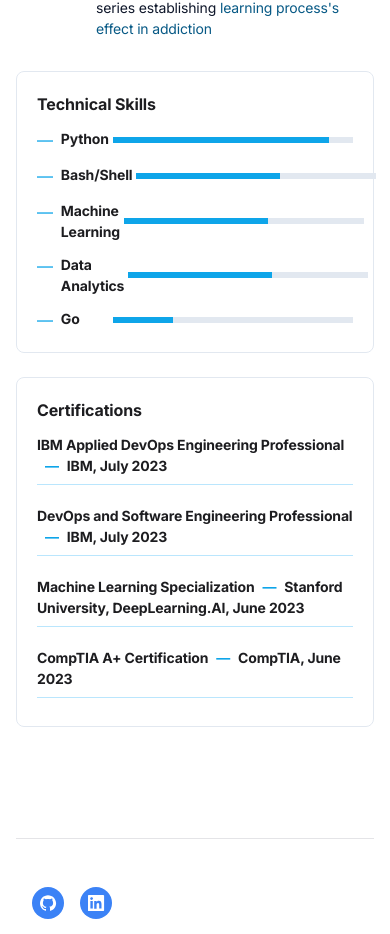
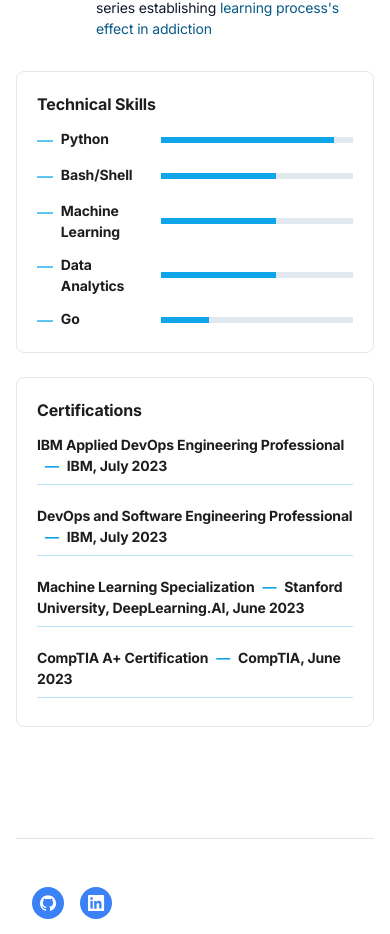
Before and after one commit to christopherkeim/christopherkeim-xyz, a Next.js app: page / in a window 390 px wide. Shown: the part 2178-3112 px from the top of the page. Built offline with nearby package versions, Linux system fonts and the light colour scheme.

Commit message:
Set skill width for mobile view

```diff
--- a/components/Widgets/WidgetSkills.tsx
+++ b/components/Widgets/WidgetSkills.tsx
@@ -9,7 +9,7 @@
             <a className="text-sm font-[650]">Python</a>
           </div>
           <div
-            className={`relative h-1.5 w-60 shrink-0 bg-slate-200 before:absolute before:inset-0 before:w-[90%] before:bg-sky-500 dark:bg-slate-700 sm:w-80 md:w-20 lg:w-24`}
+            className={`relative h-1.5 w-48 shrink-0 bg-slate-200 before:absolute before:inset-0 before:w-[90%] before:bg-sky-500 dark:bg-slate-700 sm:w-80 md:w-20 lg:w-24`}
             role="progressbar"
             aria-valuenow={90}
             aria-valuemin={0}
@@ -22,7 +22,7 @@
             <a className="text-sm font-[650]">Bash/Shell</a>
           </div>
           <div
-            className={`relative h-1.5 w-60 shrink-0 bg-slate-200 before:absolute before:inset-0 before:w-[60%] before:bg-sky-500 dark:bg-slate-700 sm:w-80 md:w-20 lg:w-24`}
+            className={`relative h-1.5 w-48 shrink-0 bg-slate-200 before:absolute before:inset-0 before:w-[60%] before:bg-sky-500 dark:bg-slate-700 sm:w-80 md:w-20 lg:w-24`}
             role="progressbar"
             aria-valuenow={60}
             aria-valuemin={0}
@@ -35,7 +35,7 @@
             <a className="text-sm font-[650]">Machine Learning</a>
           </div>
           <div
-            className={`relative h-1.5 w-60 shrink-0 bg-slate-200 before:absolute before:inset-0 before:w-[60%] before:bg-sky-500 dark:bg-slate-700 sm:w-80 md:w-20 lg:w-24`}
+            className={`relative h-1.5 w-48 shrink-0 bg-slate-200 before:absolute before:inset-0 before:w-[60%] before:bg-sky-500 dark:bg-slate-700 sm:w-80 md:w-20 lg:w-24`}
             role="progressbar"
             aria-valuenow={60}
             aria-valuemin={0}
@@ -48,7 +48,7 @@
             <a className="text-sm font-[650]">Data Analytics</a>
           </div>
           <div
-            className={`relative h-1.5 w-60 shrink-0 bg-slate-200 before:absolute before:inset-0 before:w-[60%] before:bg-sky-500 dark:bg-slate-700 sm:w-80 md:w-20 lg:w-24`}
+            className={`relative h-1.5 w-48 shrink-0 bg-slate-200 before:absolute before:inset-0 before:w-[60%] before:bg-sky-500 dark:bg-slate-700 sm:w-80 md:w-20 lg:w-24`}
             role="progressbar"
             aria-valuenow={60}
             aria-valuemin={0}
@@ -61,7 +61,7 @@
             <a className="text-sm font-[650]">Go</a>
           </div>
           <div
-            className={`relative h-1.5 w-60 shrink-0 bg-slate-200 before:absolute before:inset-0 before:w-[25%] before:bg-sky-500 dark:bg-slate-700 sm:w-80 md:w-20 lg:w-24`}
+            className={`relative h-1.5 w-48 shrink-0 bg-slate-200 before:absolute before:inset-0 before:w-[25%] before:bg-sky-500 dark:bg-slate-700 sm:w-80 md:w-20 lg:w-24`}
             role="progressbar"
             aria-valuenow={25}
             aria-valuemin={0}
```
